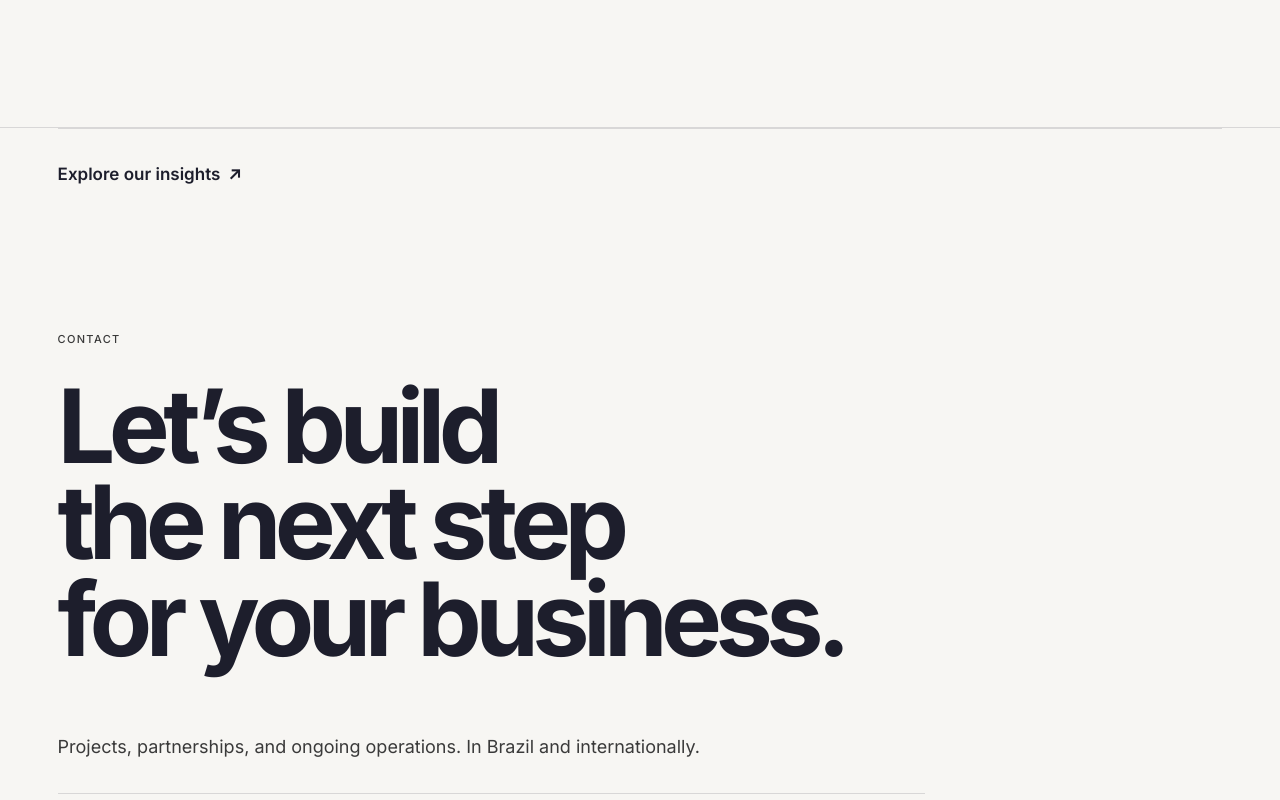
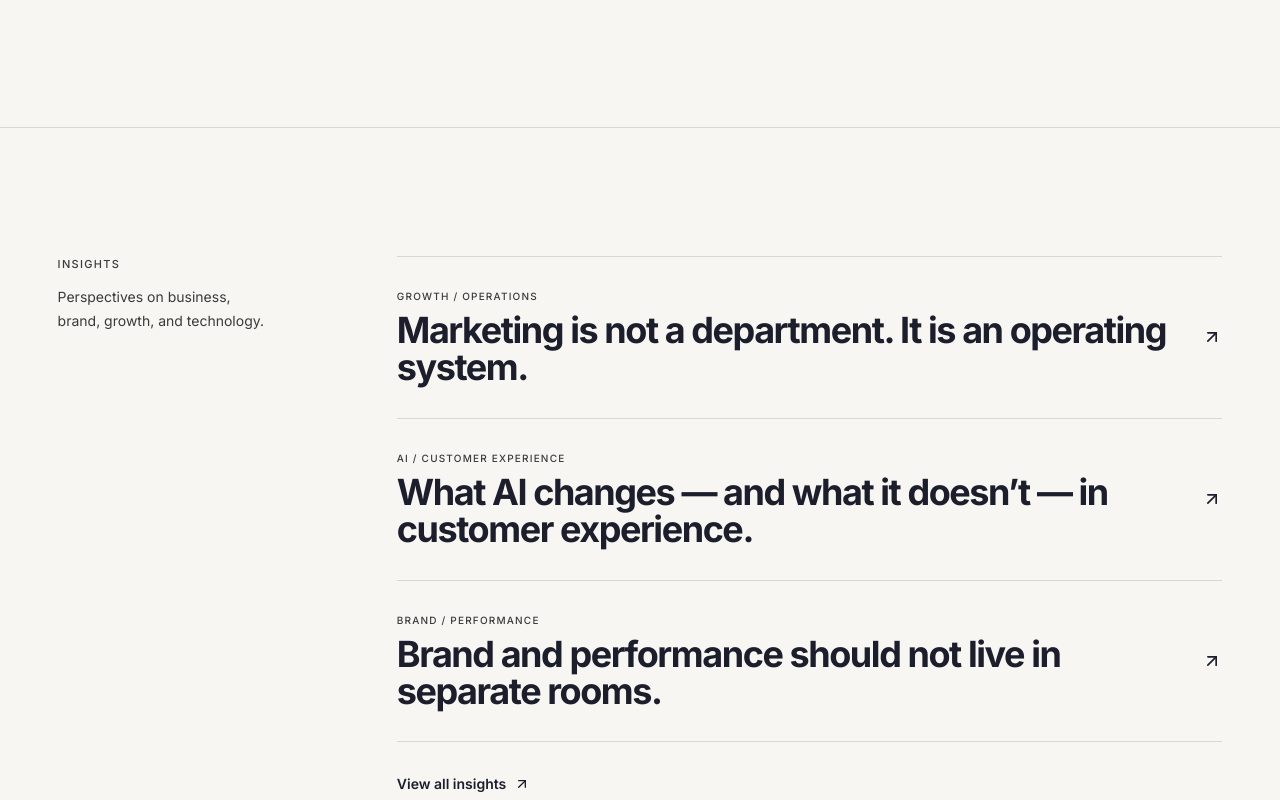
Before and after one commit to contatoagenciawin-ichthus/ichthus-site, a Next.js app: page /en in a window 1280 px wide. Shown: the part 9080-9880 px from the top of the page. Built offline with nearby package versions, Linux system fonts and the light colour scheme.

Commit message:
Integrate editorial insights into redesigned home

```diff
--- a/components/redesign/home.tsx
+++ b/components/redesign/home.tsx
@@ -1,3 +1,4 @@
+import { Insights } from '@/components/redesign/insights'
 import { EditorialHero } from '@/components/redesign/editorial-hero'
 import { CustomCursor } from '@/components/redesign/ui/custom-cursor'
 import { AudienceDoors } from '@/components/redesign/audience-doors'
@@ -28,7 +29,7 @@ export function SiteHome({ locale }: { locale: SiteLocale }) {
         <Proof locale={locale} />
         <div id="capabilities" className="scroll-mt-[72px]" />
         <Capabilities locale={locale} />
-        <div id="thinking" className="site-shell py-8 border-t border-line scroll-mt-[72px]"><a className="site-link inline-flex gap-2 font-semibold" href={locale === 'en-US' ? '/en/thinking' : '/pt/thinking'}><span className="site-link-label">{locale === 'en-US' ? 'Explore our insights' : 'Explore nossas ideias'}</span><span aria-hidden="true">↗</span></a></div>
+        <Insights locale={locale} />
         <div id="contact" className="scroll-mt-[72px]" />
         <Contact locale={locale} />
       </main>
```
